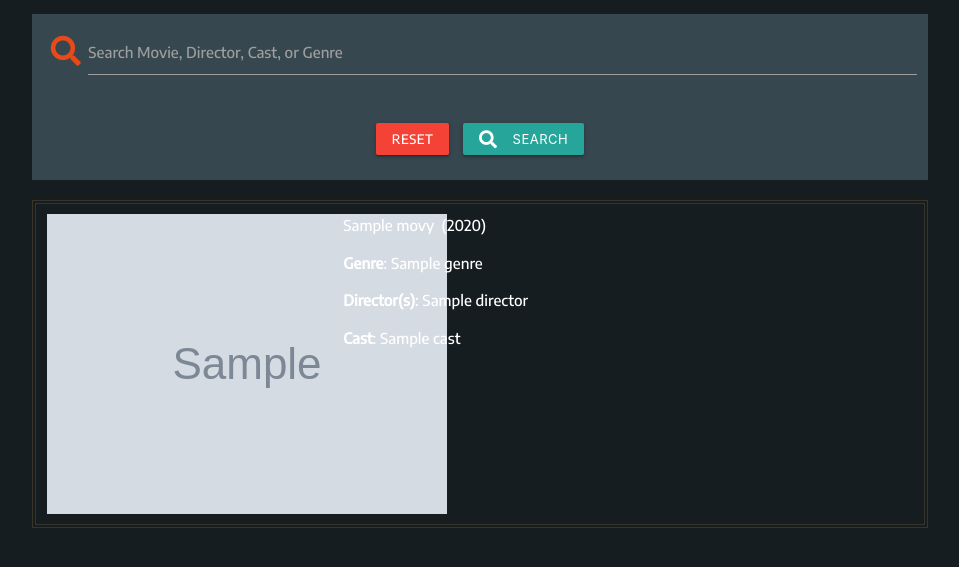
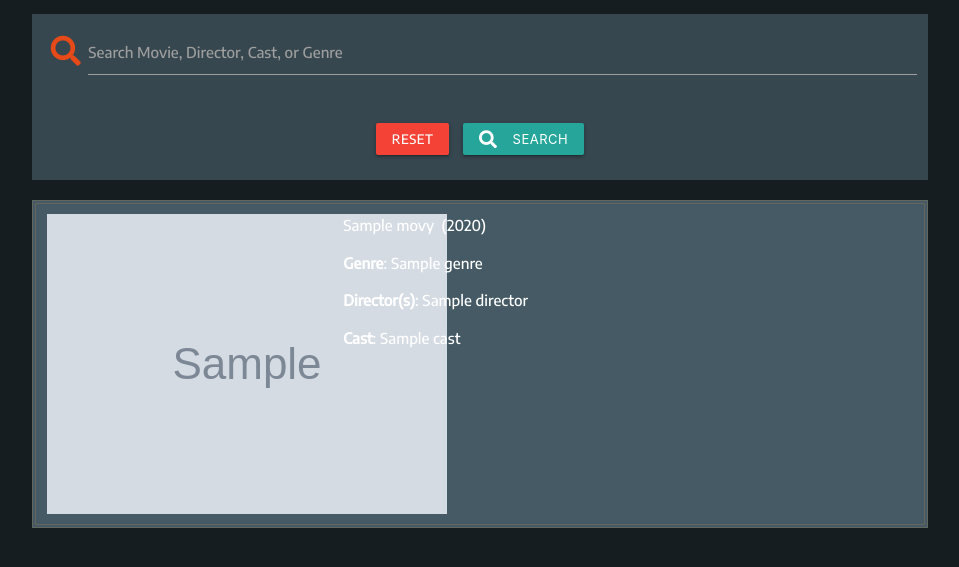
Before and after one commit to JaeWong91/MyMovie, a Flask app: page /get_movies in a window 1280 px wide, with the pointer over the restyled element. Shown: the part 145-712 px from the top of the page, without its empty margins (160-1119 px from the left). Run offline with Flask 2, Linux system fonts and the light colour scheme; grey boxes marked "Sample" are stand-in pictures; a database or web service that is not in the repository returns one stand-in record (values such as "Sample title"); some libraries are stand-ins or nearby versions; some web fonts are replaced.

Commit message:
add hover affect on movie list page

```diff
--- a/static/css/style.css
+++ b/static/css/style.css
@@ -87,6 +87,10 @@ nav ul a {
     padding-bottom: 10px;
 }
 
+.movie-item:hover {
+    background-color: #455a64;
+}
+
 /* ---- Review List Styling ---- */
 .review-item {
     display: block;
```
